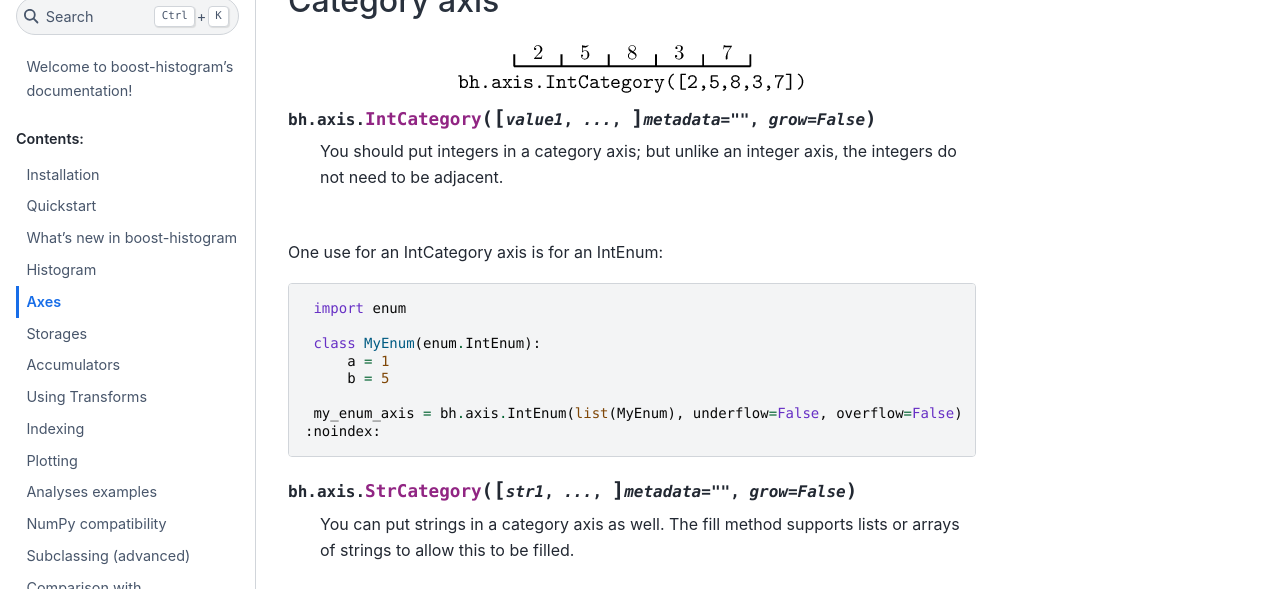
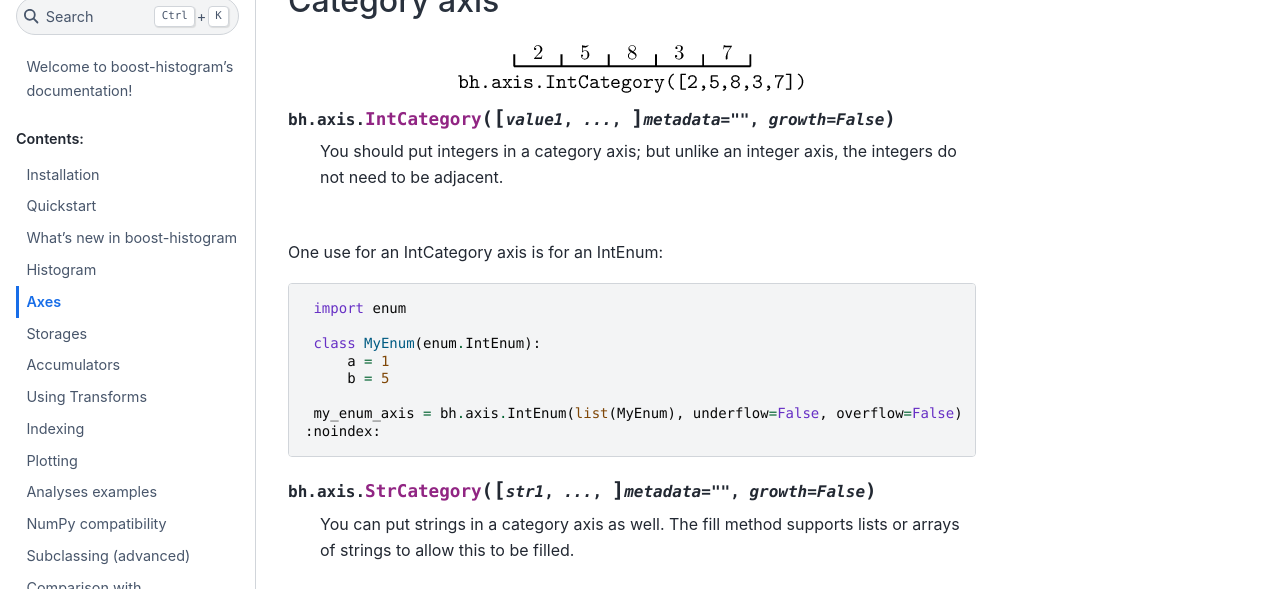
Before and after one commit to scikit-hep/boost-histogram, a Sphinx documentation site: the page built from docs/usage/axes.rst, in a window 1280 px wide and 900 px high, scrolled down 2414 px. Shown: the part 150-739 px from the top of the window. Built offline with Sphinx 7.4.7 and the Sphinx Book theme 1.1.4, drawn with Linux system fonts in a browser that asks for light colours; pages that are not in the unit, such as notebooks, are missing from menus.

Commit message:
docs: fix minor typos in Axes

```diff
--- a/docs/usage/axes.rst
+++ b/docs/usage/axes.rst
@@ -106,7 +106,7 @@ Category axis
    :alt: Regular axis illustration
    :align: center
 
-.. py:function:: bh.axis.IntCategory([value1, ...], metadata="", grow=False)
+.. py:function:: bh.axis.IntCategory([value1, ...], metadata="", growth=False)
    :noindex:
 
    You should put integers in a category axis; but unlike an integer axis, the integers do not need to be adjacent.
@@ -125,7 +125,7 @@ One use for an IntCategory axis is for an IntEnum:
    :noindex:
 
 
-.. py:function:: bh.axis.StrCategory([str1, ...], metadata="", grow=False)
+.. py:function:: bh.axis.StrCategory([str1, ...], metadata="", growth=False)
    :noindex:
 
    You can put strings in a category axis as well. The fill method supports lists or arrays of strings
```
